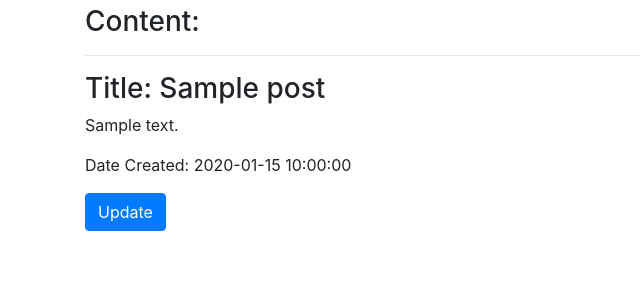
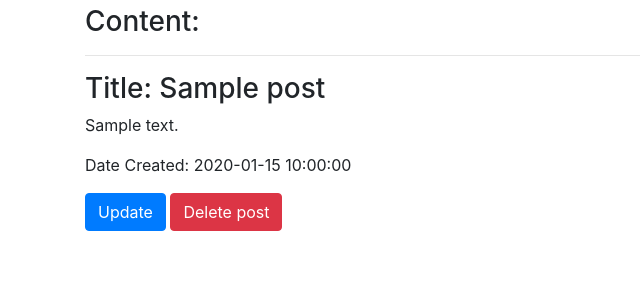
Before and after one commit to aa-ag/Week5, a Flask app: page /posts/1 in a window 1280 px wide. Shown: the part 145-445 px from the top of the page, without its empty margins (0-640 px from the left). Run offline with Flask 2, Linux system fonts and the light colour scheme; a user stored in the database is signed in; tables that the repository leaves empty hold one stand-in row (values such as "Sample post"); some libraries are stand-ins or nearby versions.

Commit message:
mid-afternoon push

```diff
--- a/may_blog/routes.py
+++ b/may_blog/routes.py
@@ -60,7 +60,27 @@ def post_update(post_id):
     post = Post.query.get_or_404(post_id)
     update_form = PostForm()
 
+    if request.method == 'POST' and update_form.validate():
+        title = update_form.title.data
+        content = update_form.content.data
+        user_id = current_user.id
+        print(title, content, user_id)
+
+        post.title = title
+        post.content = content
+        post.user_id = user_id
+
+        db.session.commit()
+        return redirect(url_for('home'))
     return render_template('post_update.html', update_form = update_form)
+
+@app.route('/posts/delete/<int:post_id>', methods=['POST'])
+@login_required
+def post_delete(post_id):
+    post = Post.query.get_or_404(post_id)
+    db.session.delete(post)
+    db.session.commit()
+    return redirect(url_for('home'))
 
 @app.route('/login', methods=['GET', 'POST'])
 def login():
--- a/may_blog/templates/post_detail.html
+++ b/may_blog/templates/post_detail.html
@@ -16,6 +16,30 @@
 
     <a href="{{ url_for('post_update', post_id = post.id ) }}"><button class="btn btn-primary">Update</button></a>
 
+    <button type="button" class="btn btn-danger" data-toggle="modal" data-target="#dangerModal">Delete post</button>
+
+    <div class="modal fade" id="dangerModal" tabindex="-1" role="dialog" aria-labelledby="dangerModalLabel" aria-hidden="true">
+        <div class="modal-dialog">
+          <div class="modal-content">
+            <div class="modal-header">
+              <h5 class="modal-title" id="dangerModalLabel">Deleting cannot be reversed</h5>
+              <button type="button" class="close" data-dismiss="modal" aria-label="Close">
+                <span aria-hidden="true">&times;</span>
+              </button>
+            </div>
+            <div class="modal-body">
+                &#9888; Are you 100% sure? &#9888;
+            </div>
+            <div class="modal-footer">
+              <button type="button" class="btn btn-secondary" data-dismiss="modal">Close</button>
+              <form action="{{ url_for('post_delete', post_id = post.id) }}" method="post">
+                  <input type="submit" value="Delete?" class="btn btn-danger">
+              </form>
+            </div>
+          </div>
+        </div>
+      </div>
+
 </div>
 
 {% endblock content %}
--- a/may_blog/templates/post_update.html
+++ b/may_blog/templates/post_update.html
@@ -12,7 +12,7 @@
                 {{ update_form.title(class="form-control", placeholder = "Update blog post title") }}
             </fieldset>
             <fieldset>
-                {{ update_form.content.label }}
+                {{ update_form.content.label }}kc
                 {{ update_form.content(class="form-control", placeholder="Update blog post content") }}
             </fieldset>
             {{ update_form.submit(class="btn btn-primary") }}
```
Also changed, not shown: app.db.
